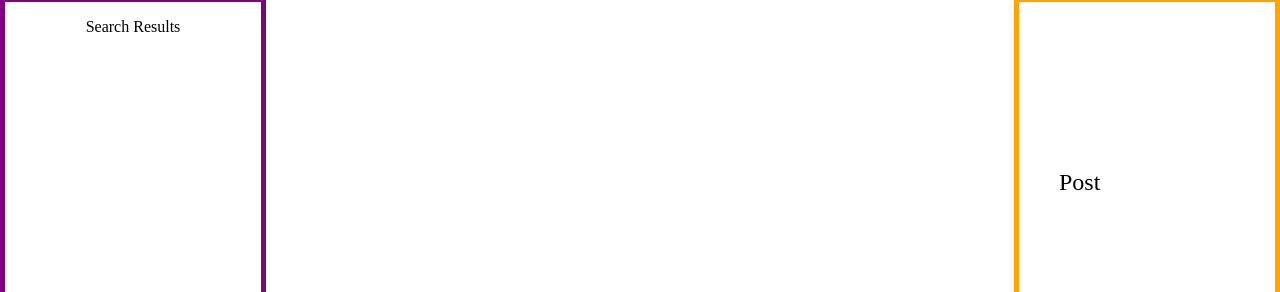
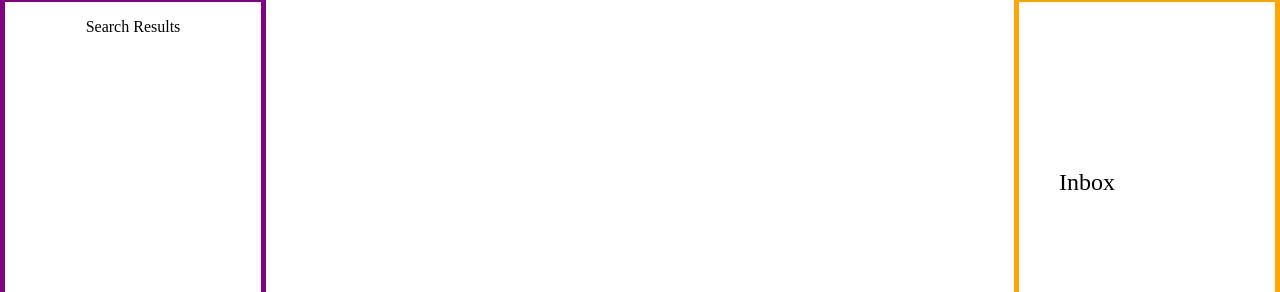
Before and after one commit to asazycat/GamerCore, a React (Vite) app: page / in a window 1280 px wide. Shown: the part 101-393 px from the top of the page. Built offline with nearby package versions, Linux system fonts and the light colour scheme.

Commit message:
bare bones css and html with inbox

```diff
--- a/src/components/Sidebar.tsx
+++ b/src/components/Sidebar.tsx
@@ -2,7 +2,7 @@ export default function Sidebar () {
     return (
         <div className="sidebar">
         <ul>
-            <li>Post</li>
+            <li>Inbox</li>
             <li>Friends</li>
             <li>My Clubs</li>
             <li>Studio</li>
```
